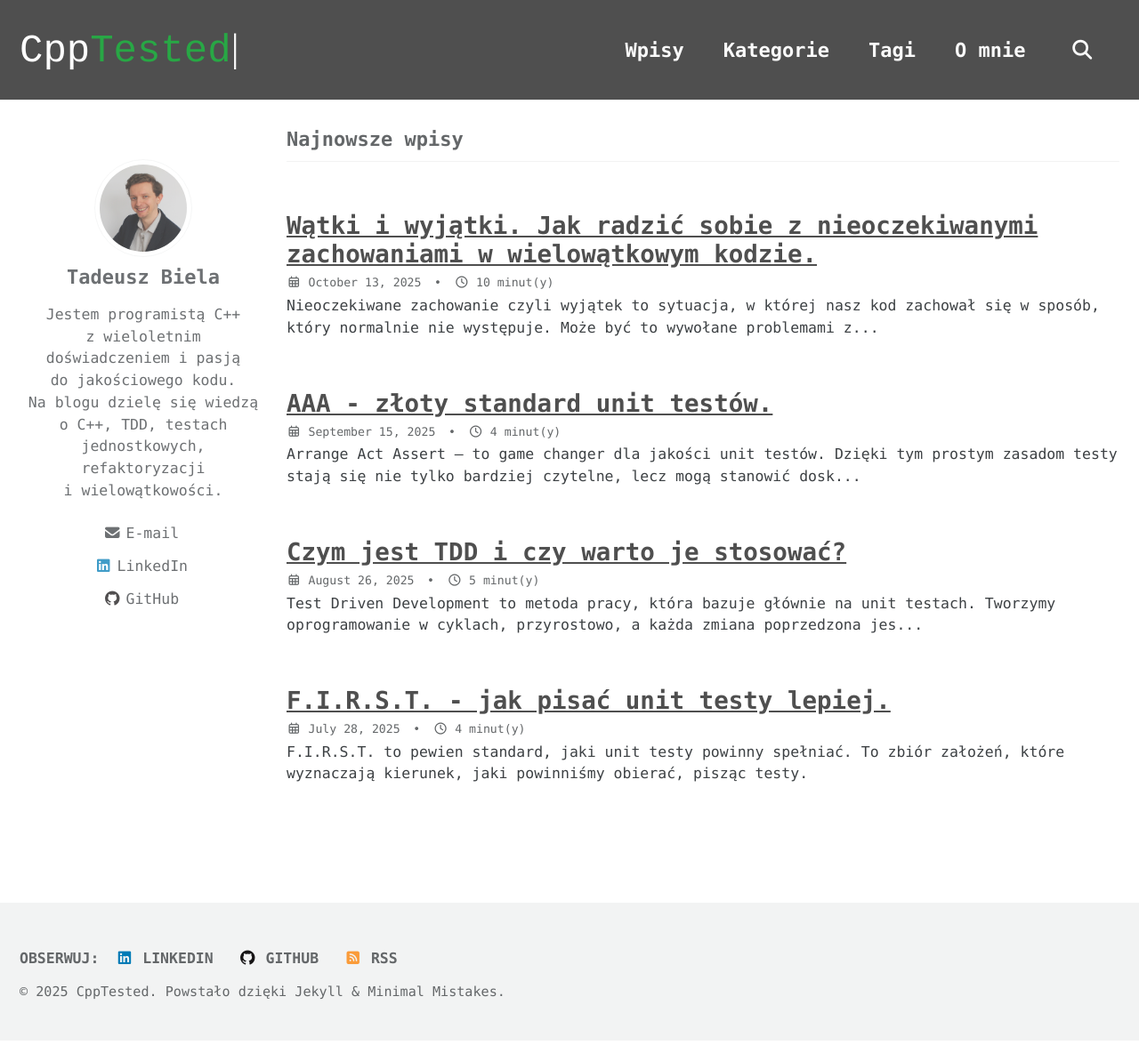
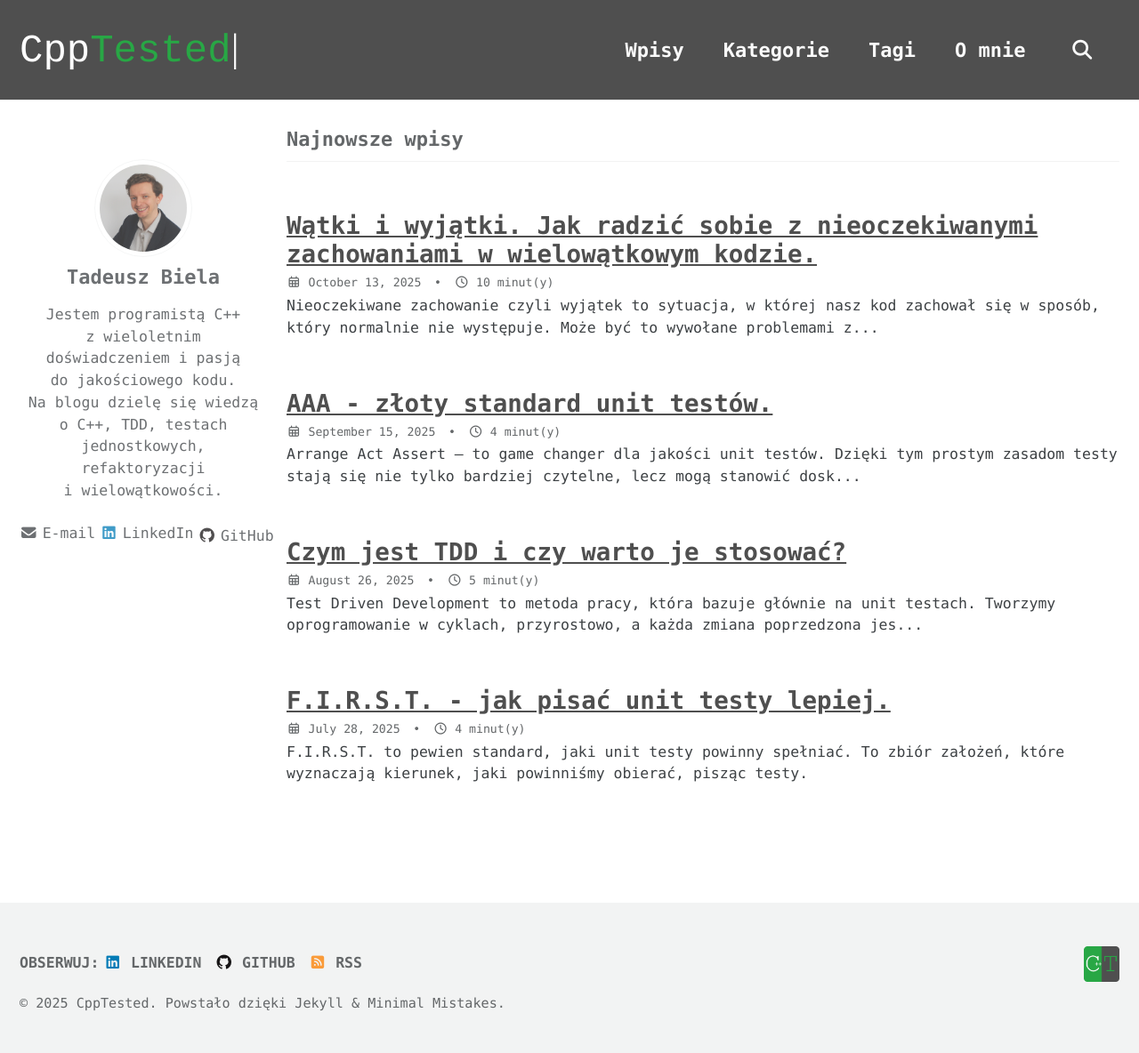
Before and after one commit to TadekBiela/cpptested, a Jekyll site: the page built from index.html, in a window 1280 px wide. Shown: the whole page at 89% size. Built offline with Jekyll 4.4.1, drawn with Linux system fonts in a browser that asks for light colours; cached includes are drawn as plain includes; the list of posts is cut into pages by our own code.

Commit message:
Added logo to footer and favicon

```diff
--- a/_includes/footer.html
+++ b/_includes/footer.html
@@ -15,6 +15,10 @@
     {% unless site.atom_feed.hide %}
       <li><a href="{% if site.atom_feed.path %}{{ site.atom_feed.path }}{% else %}{{ '/feed.xml' | relative_url }}{% endif %}"><i class="fas fa-fw fa-rss-square" aria-hidden="true"></i> {{ site.data.ui-text[site.locale].feed_label | default: "Feed" }}</a></li>
     {% endunless %}
+
+    <li style="justify-content: space-between; align-items: center;">
+      <img src="{{ 'favicon.png' | relative_url }}" alt="Logo" style="height: 40px;">
+    </li>
   </ul>
 </div>
 
--- a/_includes/head/custom.html
+++ b/_includes/head/custom.html
@@ -12,4 +12,6 @@
 
 <!-- insert favicons. use https://realfavicongenerator.net/ -->
 
+<link rel="icon" type="image/png" href="{{ '/favicon.png' | relative_url }}">
+
 <!-- end custom head snippets -->
--- a/assets/css/main.scss
+++ b/assets/css/main.scss
@@ -189,3 +189,14 @@ a:hover,
 .archive {
   margin-top: 0em;
 }
+
+.social-icons {
+  display: flex;
+  align-items: center;
+}
+.social-icons li:last-child {
+  margin-left: auto;
+}
+.social-icons li:last-child img {
+  height: 40px;
+}
```
Also changed, not shown: favicon.png (added).
